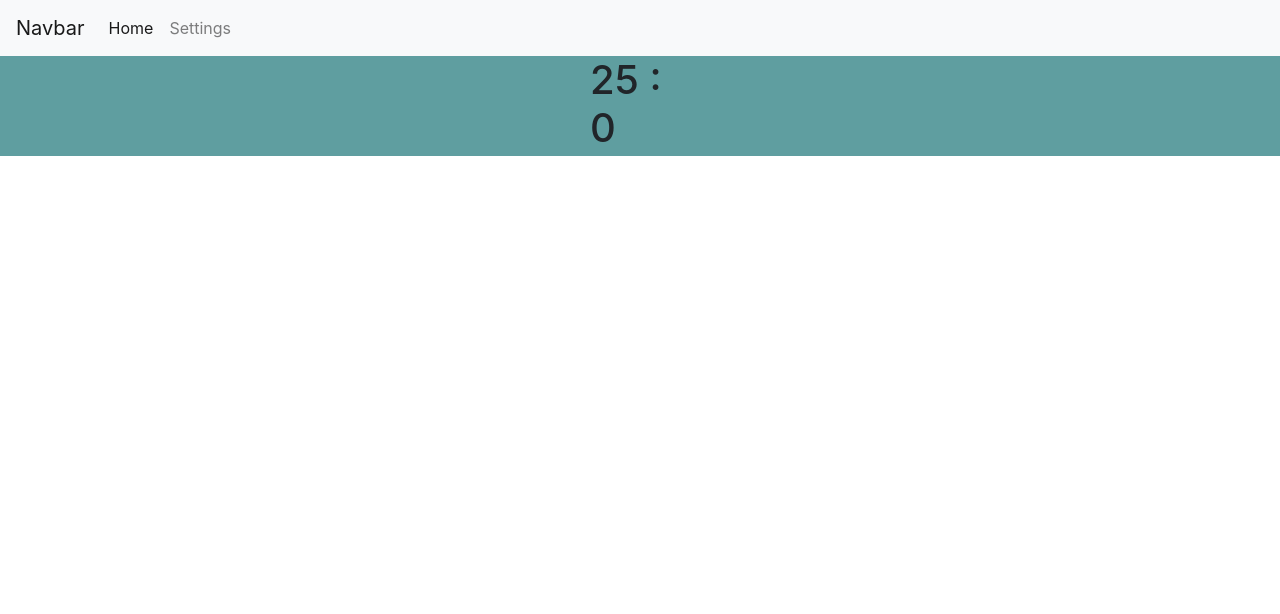
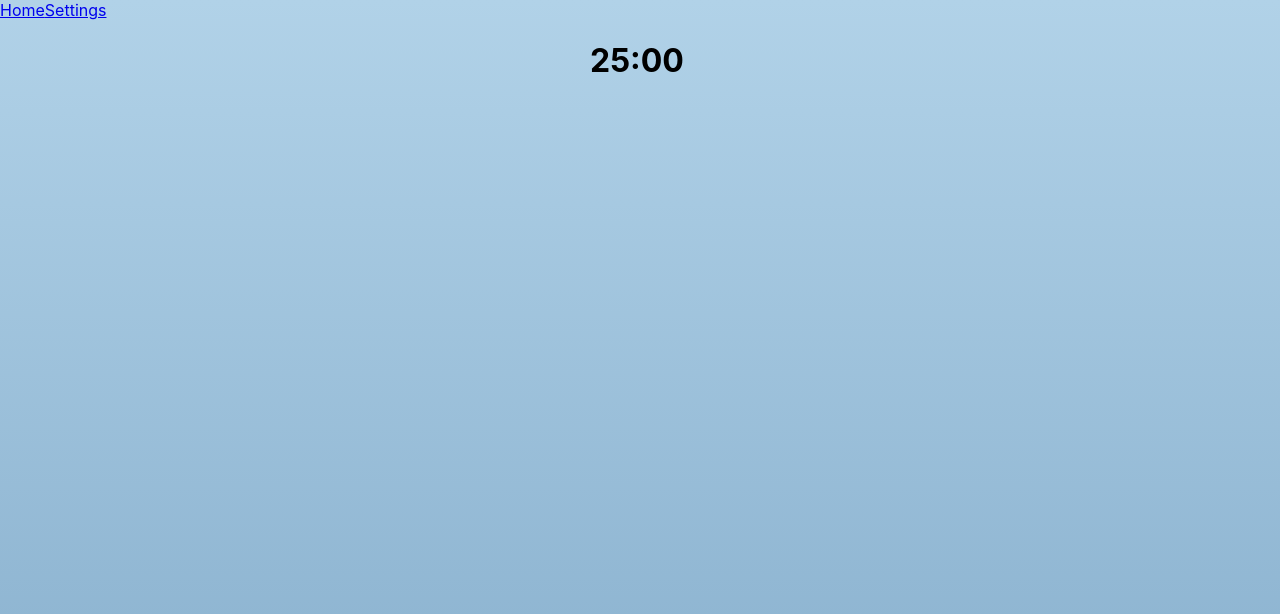
Before and after one commit to kerkox/pomodoro-ker, a React (Create React App) app: page / in a window 1280 px wide. Shown: the top 614 px of the page. Built offline with nearby package versions, Linux system fonts and the light colour scheme.

Commit message:
Avances en el proyecto

```diff
--- a/src/components/Menu.js
+++ b/src/components/Menu.js
@@ -3,35 +3,13 @@ import { Link } from "react-router-dom";
 
 const Menu = () => {
   return (
-    <nav className="color-app navbar navbar-expand-lg navbar-light bg-light ">
-      <Link className="navbar-brand" to="/">
-        Navbar
+    <nav className="">
+      <Link className="" to="/">
+        Home
       </Link>
-      <button
-        className="navbar-toggler"
-        type="button"
-        data-toggle="collapse"
-        data-target="#navbarNav"
-        aria-controls="navbarNav"
-        aria-expanded="false"
-        aria-label="Toggle navigation"
-      >
-        <span className="navbar-toggler-icon"></span>
-      </button>
-      <div className="collapse navbar-collapse" id="navbarNav">
-        <ul className="navbar-nav">
-          <li className="nav-item active">
-            <Link className="nav-link" to="/">
-              Home
-            </Link>
-          </li>
-          <li className="nav-item">
-            <Link className="nav-link" to="/settings">
-              Settings
-            </Link>
-          </li>
-        </ul>
-      </div>
+      <Link className="" to="/settings">
+        Settings
+      </Link>
     </nav>
   );
 };
--- a/src/components/Timer/index.js
+++ b/src/components/Timer/index.js
@@ -15,13 +15,21 @@ class Timer extends Component {
 
   }
 
+  getTimerString(time) {
+    return `${this.timeString(time.minutes)}:${this.timeString(time.seconds)}`;
+  }
+
+  timeString(time) {
+    return time < 10 ? '0'+time : time;
+  }
+
 
   render() {
     return (
       <div className="box">
         <div className="center">
           <h1>
-            {this.state.timeMinutes} : {this.state.timeSeconds}
+            { this.getTimerString({minutes: this.state.timeMinutes, seconds: this.state.timeSeconds})}
           </h1>
         </div>
       </div>
--- a/src/index.css
+++ b/src/index.css
@@ -1,4 +1,5 @@
-html, body {
+html,
+body {
   margin: 0;
   font-family: -apple-system, BlinkMacSystemFont, "Segoe UI", "Roboto", "Oxygen",
     "Ubuntu", "Cantarell", "Fira Sans", "Droid Sans", "Helvetica Neue",
@@ -6,8 +7,39 @@ html, body {
   -webkit-font-smoothing: antialiased;
   -moz-osx-font-smoothing: grayscale;
   height: 100%;
-  background: cornflowerblue;
-
+  background: rgba(177, 210, 232, 1);
+  background: -moz-linear-gradient(
+    top,
+    rgba(177, 210, 232, 1) 0%,
+    rgba(134, 174, 204, 1) 100%
+  );
+  background: -webkit-gradient(
+    left top,
+    left bottom,
+    color-stop(0%, rgba(177, 210, 232, 1)),
+    color-stop(100%, rgba(134, 174, 204, 1))
+  );
+  background: -webkit-linear-gradient(
+    top,
+    rgba(177, 210, 232, 1) 0%,
+    rgba(134, 174, 204, 1) 100%
+  );
+  background: -o-linear-gradient(
+    top,
+    rgba(177, 210, 232, 1) 0%,
+    rgba(134, 174, 204, 1) 100%
+  );
+  background: -ms-linear-gradient(
+    top,
+    rgba(177, 210, 232, 1) 0%,
+    rgba(134, 174, 204, 1) 100%
+  );
+  background: linear-gradient(
+    to bottom,
+    rgba(177, 210, 232, 1) 0%,
+    rgba(134, 174, 204, 1) 100%
+  );
+  filter: progid:DXImageTransform.Microsoft.gradient( startColorstr='#b1d2e8', endColorstr='#86aecc', GradientType=0 );
 }
 
 code {
@@ -16,7 +48,6 @@ code {
 }
 
 .box {
-  background-color: cadetblue;
   display: flex;
   width: 100%;
   height: 100%;
@@ -24,7 +55,7 @@ code {
   justify-content: center;
 }
 
-.box > .center{
+.box > .center {
   width: 100px;
   height: 100px;
 }
--- a/src/index.js
+++ b/src/index.js
@@ -2,8 +2,8 @@ import React from 'react';
 import ReactDOM from 'react-dom';
 //para estilos bootstrap
 import "./index.css";
-import 'bootstrap/dist/css/bootstrap.min.css'
-import 'bootstrap/dist/js/bootstrap.min.js'
+// import 'bootstrap/dist/css/bootstrap.min.css'
+// import 'bootstrap/dist/js/bootstrap.min.js'
 import App from './components/App';
 import * as serviceWorker from './serviceWorker';
 
```
Also changed, not shown: 1 other file (tests, documents, lock files or other folders).
